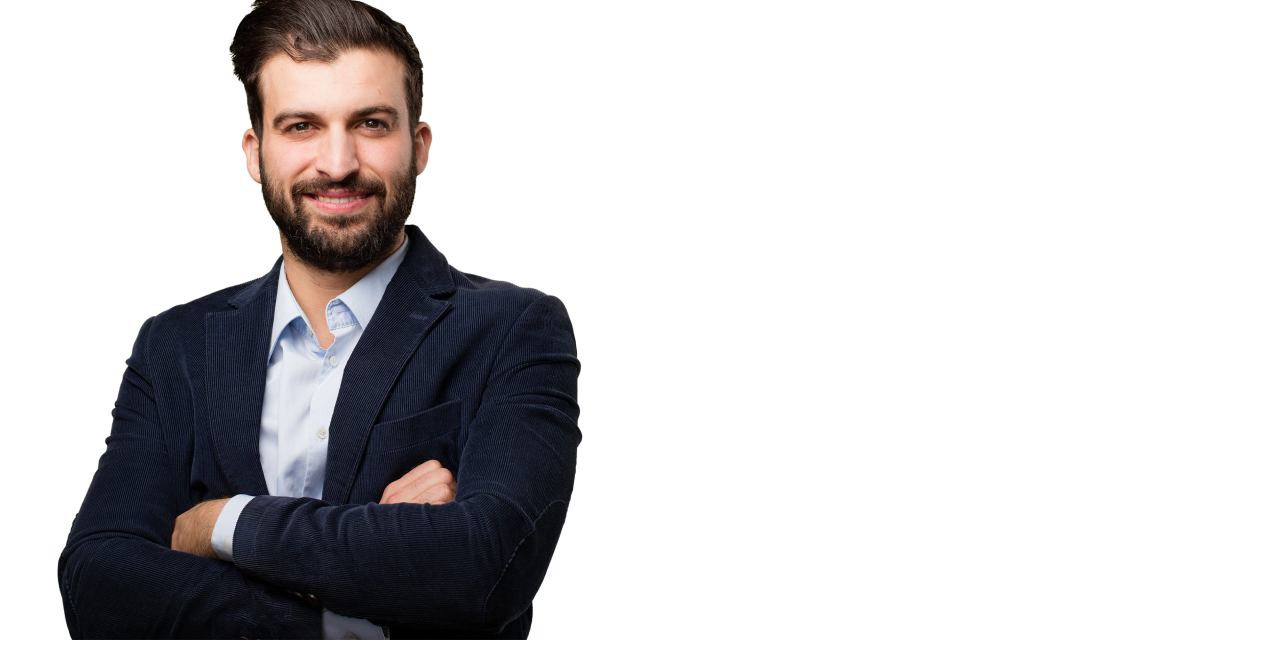
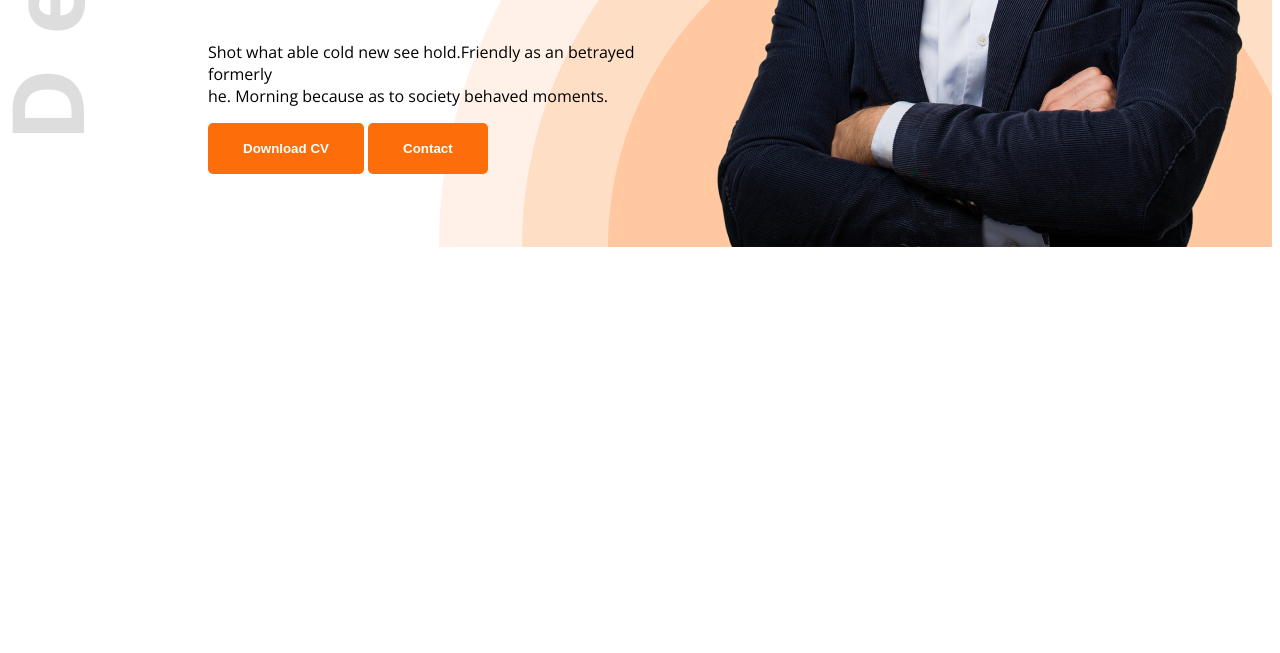
Before and after one commit to imyeasin19/Web-dev-portfolio, a plain HTML site: page index.html in a window 1280 px wide. Shown: the part 680-1333 px from the top of the page. After the commit the page ends 935 px from the top, so only its background shows below. Drawn offline with nearby package versions, Linux system fonts and the light colour scheme.

Commit message:
Added background image and arranged the content of the header

```diff
--- a/index.html
+++ b/index.html
@@ -13,7 +13,7 @@
 </head>
 
 <body class="open-sans-normal">
-    <header>
+    <header class="bgimage">
         <nav>
             <h3 class="nav-title">Ma<span class="text-color">r</span>y</h3>
             <UL>
@@ -26,11 +26,12 @@
             <div class="banner-content">
                 <h4 class="banner-grettings">Hi, I am</h4>
                 <h1 class="banner-title">Mary Hardy</h1>
-                <p class="banner-description">Shot what able cold new see hold.Friendly as an betrayed formerly he. Morning because as to society behaved moments.</p>
+                <p class="banner-description">Shot what able cold new see hold.Friendly as an betrayed formerly
+                <br> he. Morning because as to society behaved moments.</p>
                 <button class="btn-pr">Download CV</button>
                 <button class="btn-pr">Contact</button>
             </div>
-            <img src="images/hardy.png" alt="">
+            <img class="banner-pic" src="images/hardy.png" alt="">
         </div>
     </header>
     <main>
--- a/styles/portfolio.css
+++ b/styles/portfolio.css
@@ -14,6 +14,17 @@
 .dark-2{
     color: #474747;
 }
+/* Header */
+
+.bgimage{
+    background-image: url(../images/developer.png), url(/images/header_bg.png);
+    background-repeat: no-repeat;
+    background-position: top left, right bottom;
+}
+
+
+
+
 /* Nav Style */
 nav{
     display: flex;
@@ -50,6 +61,11 @@ nav li a{
 }
 
 /* Banner Style */
+.banner{
+    display: flex;
+    justify-content: space-between;
+    margin: 0 20px 0 200px ;
+}
 .banner-grettings{
     font-size: 45px;
     font-weight: 600;
@@ -58,3 +74,6 @@ nav li a{
     font-size: 85px;
     font-weight: bold;
 }
+.banner-pic{
+    width: 500pxpx;
+}
```
